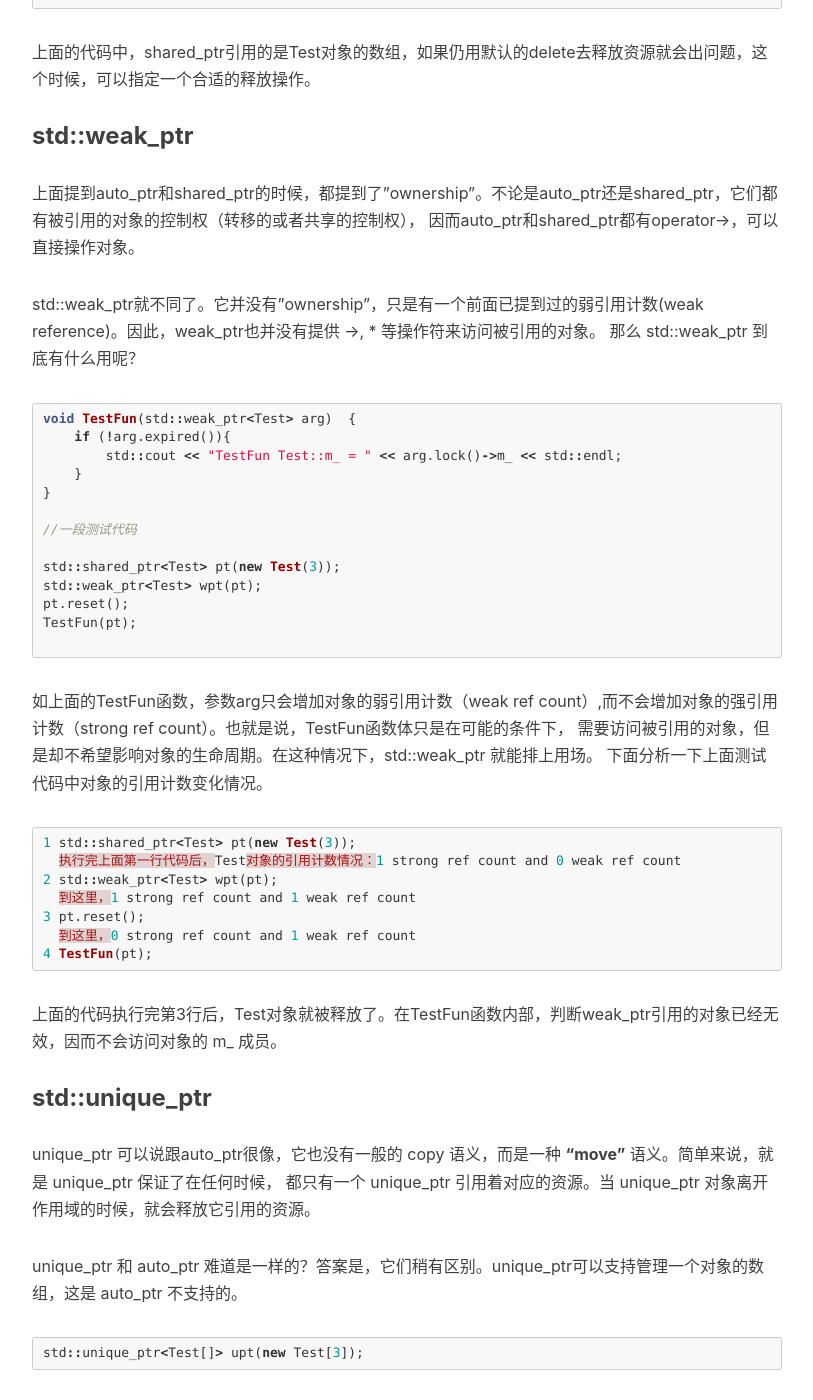
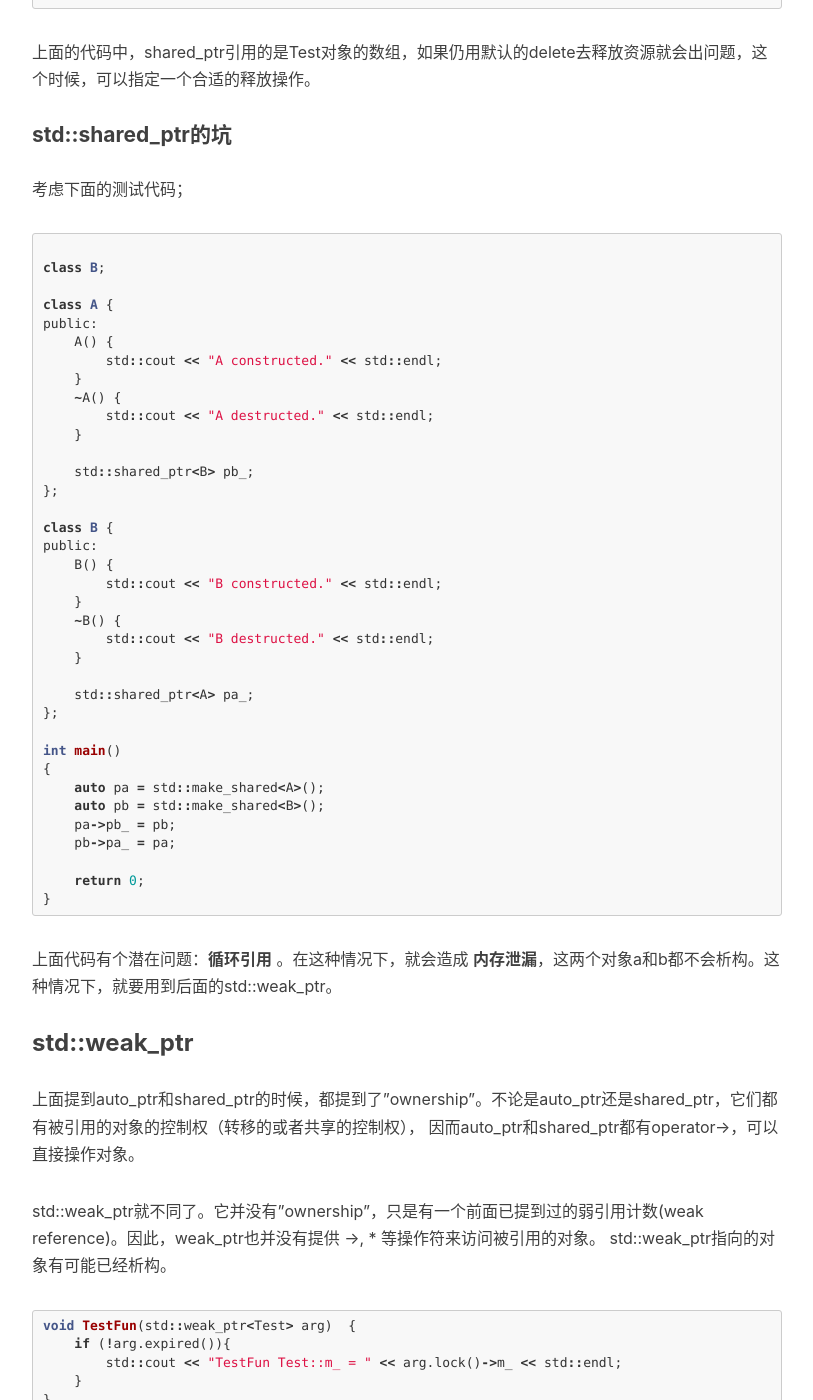
Before and after one commit to ttyrion/ttyrion.github.io, a Jekyll site: the page built from _posts/2018-09-12-【C++ 11】Stack Unwinding, RAII and Smart Pointer.md, in a window 1280 px wide and 1400 px high, scrolled down 3894 px. Shown: the whole window, without its empty margins (233-1046 px from the left). Built offline with Jekyll 4.4.1, drawn with Linux system fonts in a browser that asks for light colours; nearby versions of some CDN libraries; comment, search, counter and statistics services are not loaded; some of the changed text lies outside the part shown.

Commit message:
循环引用

````diff
--- a/_posts/2018-09-12-【C++ 11】Stack Unwinding, RAII and Smart Pointer.md
+++ b/_posts/2018-09-12-【C++ 11】Stack Unwinding, RAII and Smart Pointer.md
@@ -115,12 +115,54 @@ std::shared_ptr 默认会调用 delete 来释放其所引用的对象，但是
 ```
 上面的代码中，shared_ptr引用的是Test对象的数组，如果仍用默认的delete去释放资源就会出问题，这个时候，可以指定一个合适的释放操作。
 
+#### std::shared_ptr的坑
+考虑下面的测试代码；
+```cpp
+
+class B;
+
+class A {
+public:
+    A() {
+        std::cout << "A constructed." << std::endl;
+    }
+    ~A() {
+        std::cout << "A destructed." << std::endl;
+    }
+
+    std::shared_ptr<B> pb_;
+};
+
+class B {
+public:
+    B() {
+        std::cout << "B constructed." << std::endl;
+    }
+    ~B() {
+        std::cout << "B destructed." << std::endl;
+    }
+
+    std::shared_ptr<A> pa_;
+};
+
+int main()
+{
+    auto pa = std::make_shared<A>();
+    auto pb = std::make_shared<B>();
+    pa->pb_ = pb;
+    pb->pa_ = pa;
+
+    return 0;
+}
+```
+上面代码有个潜在问题：**循环引用** 。在这种情况下，就会造成 **内存泄漏**，这两个对象a和b都不会析构。这种情况下，就要用到后面的std::weak_ptr。
+
 ### std::weak_ptr
 上面提到auto_ptr和shared_ptr的时候，都提到了"ownership"。不论是auto_ptr还是shared_ptr，它们都有被引用的对象的控制权（转移的或者共享的控制权），
 因而auto_ptr和shared_ptr都有operator->，可以直接操作对象。
 
 std::weak_ptr就不同了。它并没有"ownership"，只是有一个前面已提到过的弱引用计数(weak reference)。因此，weak_ptr也并没有提供 ->, * 等操作符来访问被引用的对象。
-那么 std::weak_ptr 到底有什么用呢？
+std::weak_ptr指向的对象有可能已经析构。
 ```cpp
 void TestFun(std::weak_ptr<Test> arg)  {
     if (!arg.expired()){
@@ -150,6 +192,8 @@ TestFun(pt);
 ```
 上面的代码执行完第3行后，Test对象就被释放了。在TestFun函数内部，判断weak_ptr引用的对象已经无效，因而不会访问对象的 m_ 成员。
 
+另外，std::weak_ptr的好处是还能解决上面std::shared_ptr造成的 **“循环引用”** 中的 “内存泄漏” 的坑。只要把A类和B类的智能指针成员换成std::weak_ptr，就不会有内存泄漏。
+
 ### std::unique_ptr
 unique_ptr 可以说跟auto_ptr很像，它也没有一般的 copy 语义，而是一种 **"move"** 语义。简单来说，就是 unique_ptr 保证了在任何时候，
 都只有一个 unique_ptr 引用着对应的资源。当 unique_ptr 对象离开作用域的时候，就会释放它引用的资源。
````
